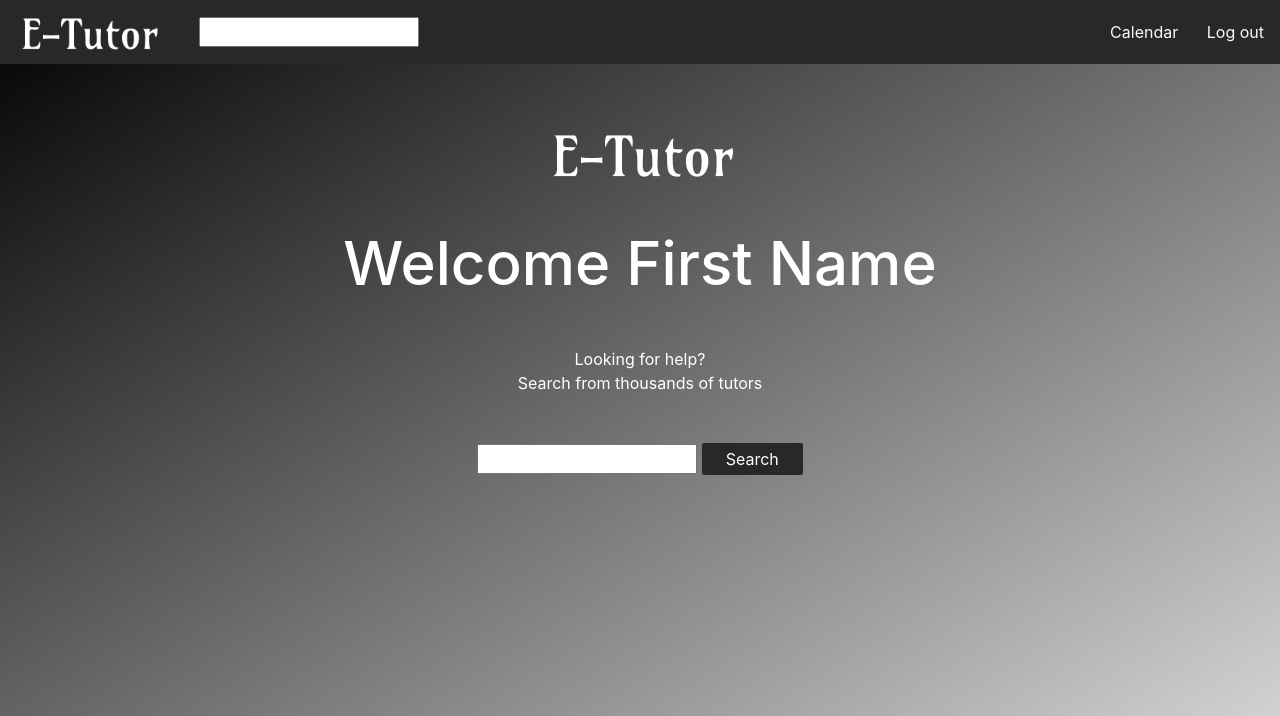
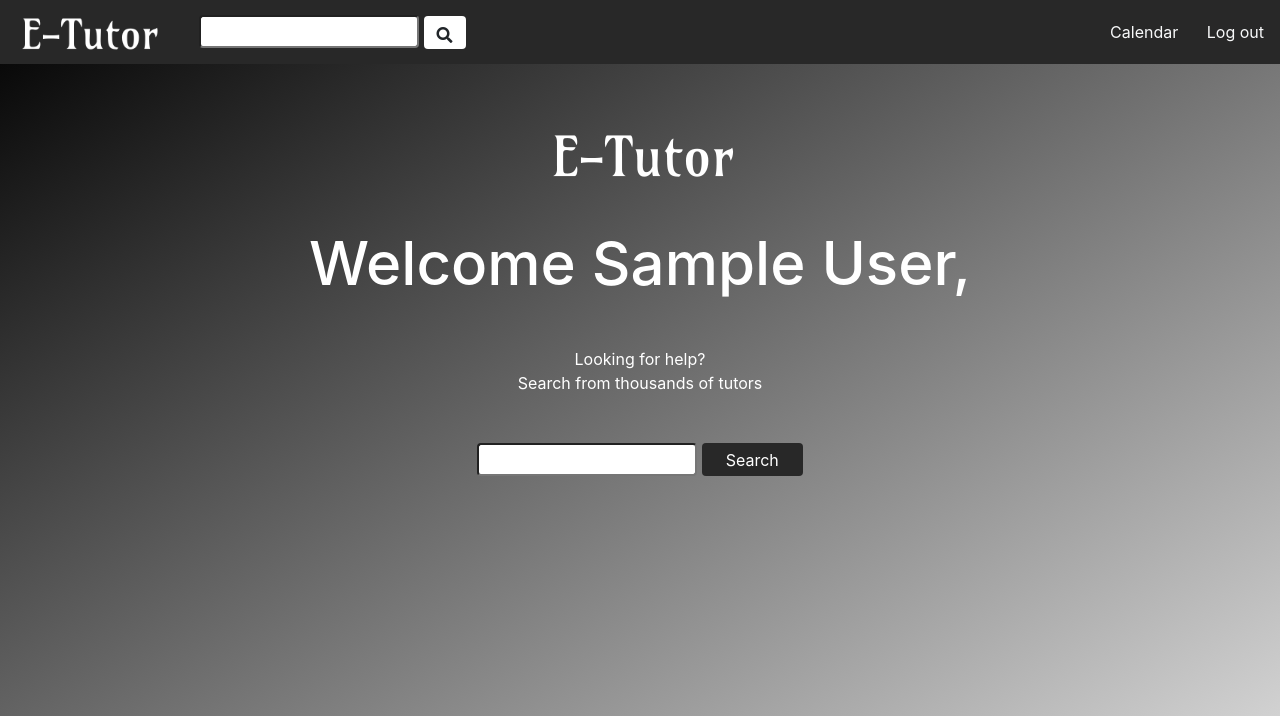
Before and after one commit to kunj1999/gui2, a PHP site: page /Homepage/home.php in a window 1280 px wide. Shown: the top 716 px of the page. Run offline with PHP 8.4, Linux system fonts and the light colour scheme; the visitor is signed in with stand-in values (Sample User, id 1); some libraries are stand-ins or nearby versions.

Commit message:
Homepage with functional backend

```diff
--- a/Homepage/home.css
+++ b/Homepage/home.css
@@ -36,6 +36,7 @@
 
 .searchbar{
     width: 220px;
+    height: 33px;
 }
 
 .searchbutton{
--- a/Homepage/home.php
+++ b/Homepage/home.php
@@ -1,3 +1,17 @@
+<?php
+
+    // If the user hasn't been authenticated, deny entry to this page
+    session_start();
+    if(!isset($_SESSION['username'])) {
+        header("Location: ../signIn.php");
+        die();
+    }
+
+    $name = $_SESSION['firstName'];
+
+
+?>
+
 <!DOCTYPE html>
 <html lang="en">
 
@@ -7,13 +21,14 @@
 
         <link rel="stylesheet" href="https://cdn.jsdelivr.net/npm/bootstrap@4.6.0/dist/css/bootstrap.min.css" integrity="sha384-B0vP5xmATw1+K9KRQjQERJvTumQW0nPEzvF6L/Z6nronJ3oUOFUFpCjEUQouq2+l" crossorigin="anonymous">
         <link rel="stylesheet" href="home.css">
+        <link rel="stylesheet" href="https://pro.fontawesome.com/releases/v5.10.0/css/all.css">
     </head>
 
     <body>
 
         <div>
 
-            <!-- Nav bar containing website logo and sign in and sign up options -->
+            <!-- Nav bar containing website logo and calendar and log out options -->
             <nav class="navbar col-12">
 
                 <a class="navbar-brand" href="index.html">
@@ -22,38 +37,39 @@
                 </a>
 
                 <!-- search bar embedded in nav bar -->
-                <form class="search ml-3">
-                    <input class="searchbar ml-2">
+                <form class="search ml-3" action="search/search.php" method="GET">
+                    <input class="searchbar ml-2 rounded" name="s"/>
+                    <button type="submit" class="btn bg-white" style="height: 33px;"><i class="fas fa-search"></i></button>
                 </form>
 
                 <ul class="navbar-nav ml-auto auth">
-                    <!-- Navigation to Login page -->
+                    <!-- Navigation to calendar page -->
                     <li class="nav-item">
                         <a class="nav-link text-light" href="calendar.php">Calendar</a>
                     </li>
-                    <!-- Navigation to registration Page -->
+                    <!-- Logging out of the account -->
                     <li class="nav-item">
-                        <a class="nav-link text-light ml-4" href="index.html">Log out</a>
+                        <a class="nav-link text-light ml-4" href="logout.php">Log out</a>
                     </li>
                 </ul>
 
             </nav>
 
             <!-- Main contents of page -->
-            <div class="container text-center center mt-5 p-3">
+            <div class="container text-center center mt-5 p-3 ">
 
                 <!--  Website logo -->
                 <img src="../logo.png">
 
                 <!-- Main page text -->
-                <h1 class="mt-5">Welcome First Name</h1>
+                <h1 class="mt-5">Welcome <?php echo $name;?>, </h1>
                 <p class="mb-0 mt-5">Looking for help?</p>
                 <p class="mb-5">Search from thousands of tutors</p>
 
                 <!-- Search bar -->
-                <form class="search">
-                    <input class="searchbar">
-                    <input class="searchbutton pl-4 pr-4" type="button" value="Search">
+                <form class="search" action="search/search.php" method="GET">
+                    <input class="searchbar rounded" name="s"/>
+                    <input type="submit" class="searchbutton pl-4 pr-4 rounded" style="height: 33px;" type="button" value="Search">
                 </form>
             </div>
 
@@ -63,13 +79,11 @@
         <script src="https://code.jquery.com/jquery-3.5.1.min.js" integrity="sha256-9/aliU8dGd2tb6OSsuzixeV4y/faTqgFtohetphbbj0=" crossorigin="anonymous"></script>
         <!-- Bootstrap Javascript -->
         <script src="https://cdn.jsdelivr.net/npm/bootstrap@4.6.0/dist/js/bootstrap.bundle.min.js" integrity="sha384-Piv4xVNRyMGpqkS2by6br4gNJ7DXjqk09RmUpJ8jgGtD7zP9yug3goQfGII0yAns" crossorigin="anonymous"></script>
-        <!-- Javascript -->
-        <script src="signUp.js"></script>
         <script>
 
-            if (window.history.replaceState) {
-                window.history.replaceState(null, null, window.location.href);
-            }
+        if (window.history.replaceState) {
+            window.history.replaceState(null, null, window.location.href);
+        }
         </script>
     </body>
 
--- /dev/null
+++ b/Homepage/logout.php
@@ -0,0 +1,6 @@
+<?php
+    session_start();
+    session_destroy();
+
+    header("Location: ../index.html");
+?>
--- /dev/null
+++ b/Homepage/search/search.php
@@ -0,0 +1 @@
+<h1>Coming Soon!</h1>
```
